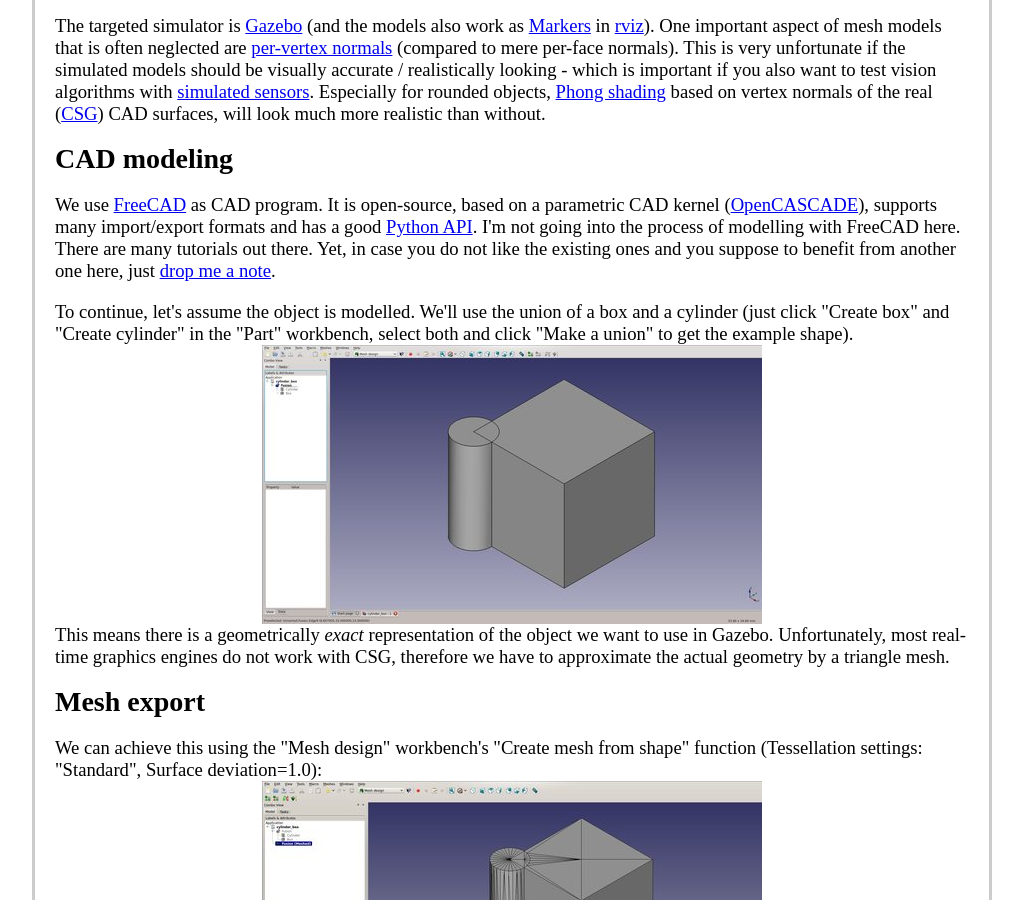
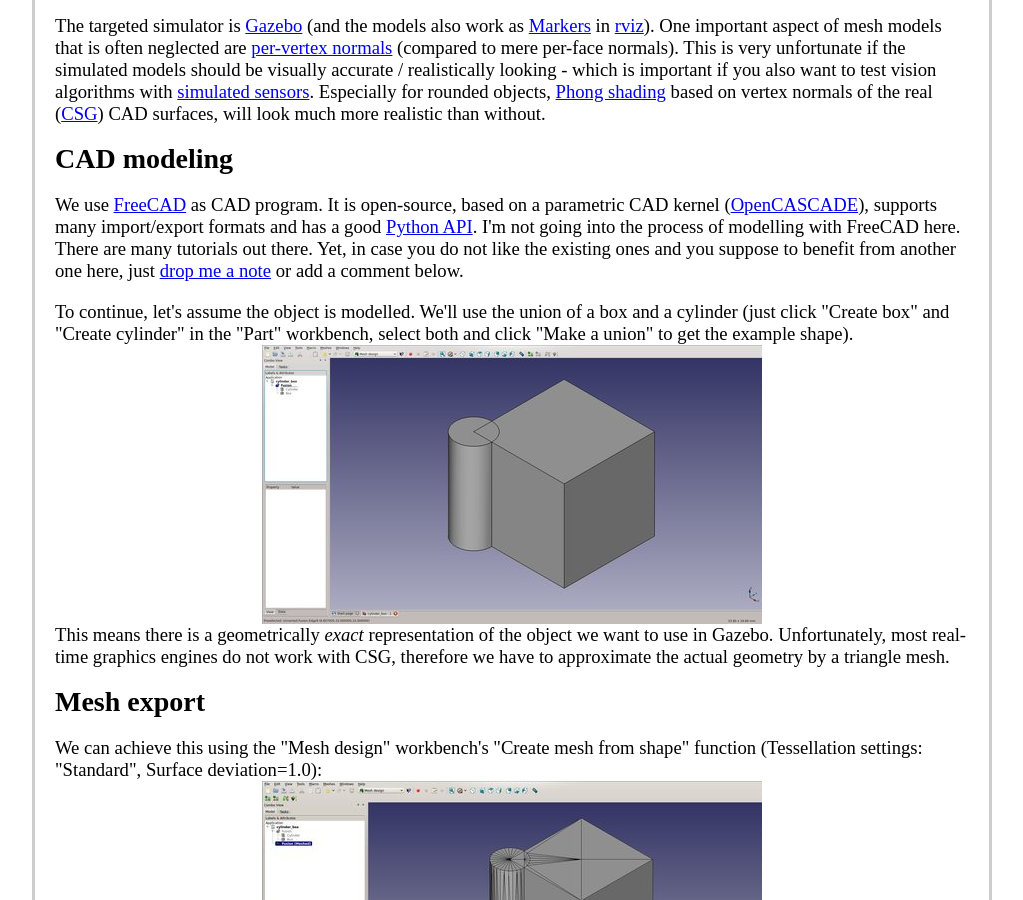
Before and after one commit to andreasBihlmaier/andreasBihlmaier.github.io, a Jekyll site: the page built from _posts/2014-02-11-open-source_workflow_for_gazebo_models.markdown, in a window 1280 px wide and 900 px high, scrolled down 392 px. Shown: the whole window, without its empty margins (128-1151 px from the left). Built offline with Jekyll 4.4.1, drawn with Linux system fonts in a browser that asks for light colours; comment, search, counter and statistics services are not loaded; some of the changed text lies outside the part shown.

Commit message:
add disqus comments

```diff
--- a/_layouts/default.html
+++ b/_layouts/default.html
@@ -3,6 +3,23 @@
 <div class="post">
   <h1>{{ page.title }}</h1>
   {{ content }}
+
+  {% if page.comments %}
+  <div id="disqus_thread"></div>
+  <script type="text/javascript">
+      var disqus_shortname = 'andreasbihlmaier'; // required: replace example with your forum shortname
+
+      /* * * DON'T EDIT BELOW THIS LINE * * */
+      (function() {
+          var dsq = document.createElement('script'); dsq.type = 'text/javascript'; dsq.async = true;
+          dsq.src = '//' + disqus_shortname + '.disqus.com/embed.js';
+          (document.getElementsByTagName('head')[0] || document.getElementsByTagName('body')[0]).appendChild(dsq);
+      })();
+  </script>
+  <noscript>Please enable JavaScript to view the <a href="http://disqus.com/?ref_noscript">comments powered by Disqus.</a></noscript>
+  <a href="http://disqus.com" class="dsq-brlink">comments powered by <span class="logo-disqus">Disqus</span></a>
+  {% endif %}
+
 </div>
 
 {% include footer.html %}
--- a/_posts/2014-02-11-open-source_workflow_for_gazebo_models.markdown
+++ b/_posts/2014-02-11-open-source_workflow_for_gazebo_models.markdown
@@ -20,7 +21,7 @@
 It is open-source, based on a parametric CAD kernel ([OpenCASCADE](http://www.opencascade.org/)), supports many import/export formats and has a good [Python API](http://freecadweb.org/api/).
 I\'m not going into the process of modelling with FreeCAD here.
 There are many tutorials out there.
-Yet, in case you do not like the existing ones and you suppose to benefit from another one here, just [drop me a note](mailto:andreas.bihlmaier@gmx.de).
+Yet, in case you do not like the existing ones and you suppose to benefit from another one here, just [drop me a note](mailto:andreas.bihlmaier@gmx.de) or add a comment below.
 
 To continue, let\'s assume the object is modelled.
 We\'ll use the union of a box and a cylinder (just click \"Create box\" and \"Create cylinder\" in the \"Part\" workbench, select both and click \"Make a union\" to get the example shape).
```
Also changed, not shown: other parts of _posts/2014-02-11-open-source_workflow_for_gazebo_models.markdown (+1 -0 lines).
